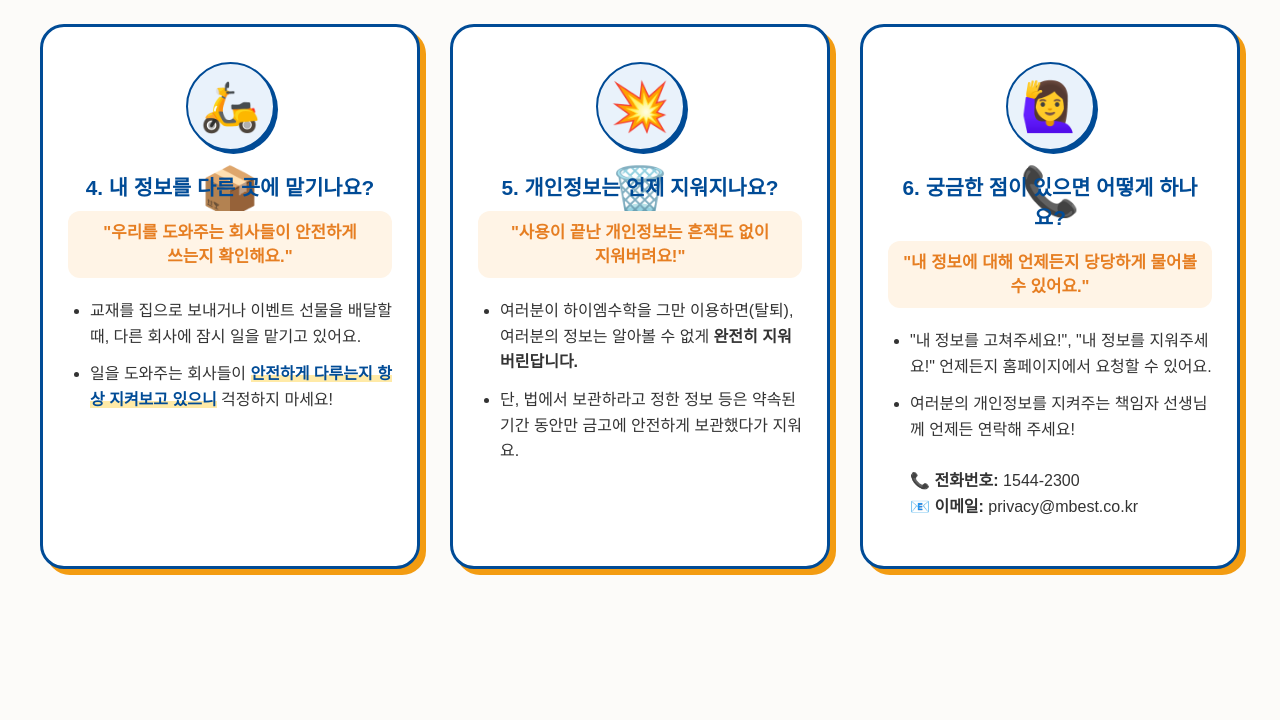
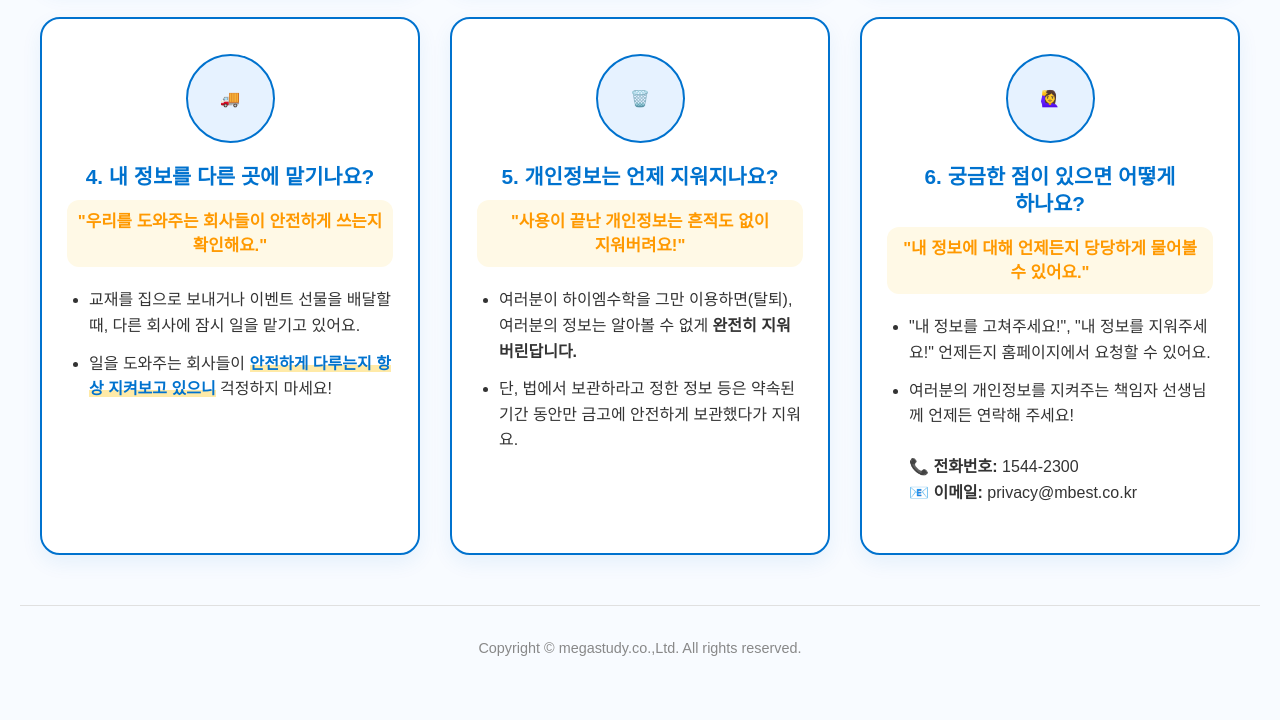
Before and after one commit to 2vvay/test_kids_privacy_megastudy, a plain HTML site: page index.html in a window 1280 px wide. Shown: the part 707-1427 px from the top of the page. Before the commit the page ends 1326 px from the top, so only its background shows below. Drawn offline with Linux system fonts and the light colour scheme.

Commit message:
Update index.html

```diff
--- a/index.html
+++ b/index.html
@@ -6,110 +6,120 @@
 <title>하이엠수학 아동용 개인정보 처리방침</title>
 <style>
     /*
-      1. 기본 배경 및 폰트 설정
-      밝고 귀여운 느낌을 주기 위해 배경색을 약간의 아이보리 톤으로 맞추고,
-      글씨가 둥글고 또렷하게 보이도록 설정했습니다.
+      1. 기본 환경 설정에 대한 코드입니다.
+      아동이 읽기 편안하도록 밝은 배경을 적용하였으며,
+      메가스터디의 브랜드 컬러(Pantone 285 C, #0072CE)와 조화를 이루도록 구성하였습니다.
     */
     body {
         font-family: 'Apple SD Gothic Neo', 'Noto Sans KR', 'Malgun Gothic', sans-serif;
-        background-color: #fcfbf9;
+        background-color: #f8fbff;
         color: #333333;
         margin: 0;
         padding: 50px 20px;
     }
 
     /*
-      2. 상단 헤더 영역
-      키치한 느낌을 살리기 위해 제목의 자간을 좁히고 이모지를 적극적으로 활용했습니다.
+      2. 상단 헤더 영역(타이틀 및 설명 문구) 배치에 대한 코드입니다.
+      메가스터디 심볼 블루 컬러를 사용하여 제목의 가시성을 높였으며,
+      안정감을 주기 위해 중앙 정렬을 적용하였습니다.
     */
     .header-container {
         text-align: center;
         margin-bottom: 50px;
     }
     .header-container h1 {
-        color: #004b96; /* 메가 블루 */
+        color: #0072CE; /* 메가스터디 심볼 블루 */
         font-size: 2.3em;
-        font-weight: 900;
+        font-weight: 800;
         margin-bottom: 15px;
         letter-spacing: -0.05em;
-        text-shadow: 2px 2px 0px #ffeaa7; /* 키치한 느낌의 텍스트 그림자 */
     }
     .header-container p {
         color: #555555;
-        font-size: 1.15em;
+        font-size: 1.1em;
         font-weight: 600;
         word-break: keep-all;
     }
 
     /*
-      3. 카드 그리드 레이아웃
-      디바이스 환경에 맞춰 자동으로 줄바꿈되는 반응형 그리드입니다.
+      3. 반응형 카드 그리드 레이아웃에 대한 코드입니다.
+      사용자의 디바이스(PC, 태블릿, 모바일) 화면 크기에 따라
+      카드의 배열이 유연하게 자동 조정되도록 Grid 속성을 활용하였습니다.
     */
     .card-container {
         display: grid;
         grid-template-columns: repeat(auto-fit, minmax(320px, 1fr));
         gap: 30px;
         max-width: 1200px;
-        margin: 0 auto;
+        margin: 0 auto 50px auto;
     }
 
     /*
-      4. 개별 카드 컨테이너 (키치 & 팝 스타일)
-      둥글고 굵은 테두리와, 어긋난 단색 그림자(Solid Shadow)를 사용하여
-      마치 다이어리 꾸미기나 팝업북 같은 통통 튀는 느낌을 줍니다.
+      4. 개별 카드 컨테이너 디자인에 대한 코드입니다.
+      라운드 처리된 박스에 메가 블루 컬러의 테두리와 부드러운 그림자를 부여하여
+      시각적인 안정감을 제공하며, 마우스 오버 시 입체감이 생기도록 설정하였습니다.
     */
     .card {
         background-color: #ffffff;
-        border-radius: 24px;
-        border: 3px solid #004b96; /* 굵고 진한 테두리 */
-        box-shadow: 6px 6px 0px #f39c12; /* 메가 옐로우/오렌지 단색 그림자 */
+        border-radius: 20px;
+        border: 2px solid #0072CE;
+        box-shadow: 0 8px 20px rgba(0, 114, 206, 0.08);
         padding: 35px 25px;
-        transition: transform 0.2s ease, box-shadow 0.2s ease;
+        transition: transform 0.3s ease, box-shadow 0.3s ease;
         display: flex;
         flex-direction: column;
     }
     .card:hover {
-        transform: translate(-3px, -3px);
-        box-shadow: 9px 9px 0px #f39c12; /* 마우스 오버 시 입체감 증가 */
+        transform: translateY(-5px);
+        box-shadow: 0 12px 25px rgba(0, 114, 206, 0.15);
     }
 
     /*
-      5. 이모지 아이콘 영역
-      별도의 이미지 파일 없이, 동그란 원 안에 이모지를 큼직하게 배치하여
-      캐릭터를 대신하는 귀여운 아이콘으로 만들었습니다.
+      5. 일러스트 및 아이콘 정렬에 대한 코드입니다.
+      삽입되는 이미지(img)가 원형 배경의 상하좌우 정중앙에 위치하도록
+      Flexbox를 사용하여 정렬 기준을 명확히 지정하였습니다.
     */
     .img-placeholder {
-        font-size: 3em;
-        text-align: center;
-        background-color: #e9f2fb; /* 연한 블루 배경 */
-        border: 2px solid #004b96;
+        background-color: #e6f2ff;
+        border: 2px solid #0072CE;
         border-radius: 50%;
         width: 85px;
         height: 85px;
-        line-height: 85px;
         margin: 0 auto 20px auto;
-        box-shadow: 3px 3px 0px #004b96; /* 아이콘에도 키치한 그림자 적용 */
+
+        display: flex;
+        justify-content: center;
+        align-items: center;
+        overflow: hidden;
+    }
+    .img-placeholder img {
+        width: 50px;
+        height: auto;
+        display: block;
     }
 
     /*
-      6. 카드 텍스트 스타일
-      아이들이 읽기 편하도록 줄간격을 넓히고 부드러운 색상을 사용했습니다.
+      6. 카드 내부 텍스트(제목, 부제목, 본문) 타이포그래피에 대한 코드입니다.
+      단어 단위로 줄바꿈(word-break: keep-all)되도록 설정하여
+      문장의 가독성을 훼손하지 않도록 처리하였습니다.
     */
     .card h2 {
         font-size: 1.3em;
-        color: #004b96;
+        color: #0072CE;
         margin: 0 0 10px 0;
         text-align: center;
         font-weight: 800;
+        word-break: keep-all;
+        line-height: 1.3;
     }
     .card h3 {
         font-size: 1.05em;
-        color: #e67e22;
+        color: #ff9900; /* 서브 강조 컬러 (오렌지/옐로우 계열) */
         margin: 0 0 20px 0;
         text-align: center;
         word-break: keep-all;
         line-height: 1.4;
-        background-color: #fff4e6;
+        background-color: #fff9e6;
         padding: 10px;
         border-radius: 12px;
     }
@@ -123,31 +133,44 @@
         line-height: 1.6;
         font-size: 1em;
         color: #333333;
-        font-weight: 500;
     }
 
     /*
-      7. 형광펜 하이라이트 효과
-      글자 배경 절반만 칠해지는 리얼한 형광펜 효과로 시선을 사로잡습니다.
+      7. 핵심 단어 강조(하이라이트) 효과에 대한 코드입니다.
+      텍스트 배경 하단에만 색상을 부여하여 실제 형광펜을 칠한 듯한 효과를 구현하였습니다.
     */
     .highlight {
         font-weight: 800;
-        color: #004b96;
+        color: #0072CE;
         background: linear-gradient(to top, #ffeaa7 40%, transparent 40%);
+    }
+
+    /*
+      8. 화면 하단 저작권(Copyright) 표기에 대한 코드입니다.
+    */
+    .footer-container {
+        text-align: center;
+        padding-top: 20px;
+        border-top: 1px solid #e0e0e0;
+        color: #888888;
+        font-size: 0.9em;
     }
 </style>
 </head>
 <body>
 
+<!-- 상단 타이틀 영역 -->
 <div class="header-container">
-    <h1>🧸 하이엠수학 개인정보 처리방침 쉽게 알아보기 🔍</h1>
+    <h1>하이엠수학 개인정보 처리방침 쉽게 알아보기</h1>
     <p>여러분이 안심하고 공부할 수 있도록, 소중한 정보를 어떻게 다루는지 알려줄게요!</p>
 </div>
 
+<!-- 정보 안내 카드 레이아웃 영역 -->
 <div class="card-container">
 
     <div class="card">
-        <div class="img-placeholder">📝✨</div>
+        <!-- 이미지 삽입 시 📝 대신 <img src="이미지경로.png" alt="아이콘"> 을 사용합니다. -->
+        <div class="img-placeholder">📝</div>
         <h2>1. 어떤 개인정보를 받나요?</h2>
         <h3>"공부하기 위해 꼭! 필요한 정보만 받아요."</h3>
         <ul>
@@ -158,7 +181,7 @@
     </div>
 
     <div class="card">
-        <div class="img-placeholder">🎁🎈</div>
+        <div class="img-placeholder">💡</div>
         <h2>2. 내 정보는 어디에 쓰나요?</h2>
         <h3>"허락받은 용도에만 안전하게 사용해요."</h3>
         <ul>
@@ -169,7 +192,7 @@
     </div>
 
     <div class="card">
-        <div class="img-placeholder">🙅‍♀️🔒</div>
+        <div class="img-placeholder">🤝</div>
         <h2>3. 내 정보를 다른 회사에 주나요?</h2>
         <h3>"허락하지 않은 곳에는 몰래 주지 않아요!"</h3>
         <ul>
@@ -179,7 +202,7 @@
     </div>
 
     <div class="card">
-        <div class="img-placeholder">🛵📦</div>
+        <div class="img-placeholder">🚚</div>
         <h2>4. 내 정보를 다른 곳에 맡기나요?</h2>
         <h3>"우리를 도와주는 회사들이 안전하게 쓰는지 확인해요."</h3>
         <ul>
@@ -189,7 +212,7 @@
     </div>
 
     <div class="card">
-        <div class="img-placeholder">💥🗑️</div>
+        <div class="img-placeholder">🗑️</div>
         <h2>5. 개인정보는 언제 지워지나요?</h2>
         <h3>"사용이 끝난 개인정보는 흔적도 없이 지워버려요!"</h3>
         <ul>
@@ -199,7 +222,7 @@
     </div>
 
     <div class="card">
-        <div class="img-placeholder">🙋‍♀️📞</div>
+        <div class="img-placeholder">🙋‍♀️</div>
         <h2>6. 궁금한 점이 있으면 어떻게 하나요?</h2>
         <h3>"내 정보에 대해 언제든지 당당하게 물어볼 수 있어요."</h3>
         <ul>
@@ -213,7 +236,10 @@
 
 </div>
 
+<!-- 하단 저작권(Copyright) 영역 -->
+<div class="footer-container">
+    <p>Copyright © megastudy.co.,Ltd. All rights reserved.</p>
+</div>
+
 </body>
-
-
 </html>
```
